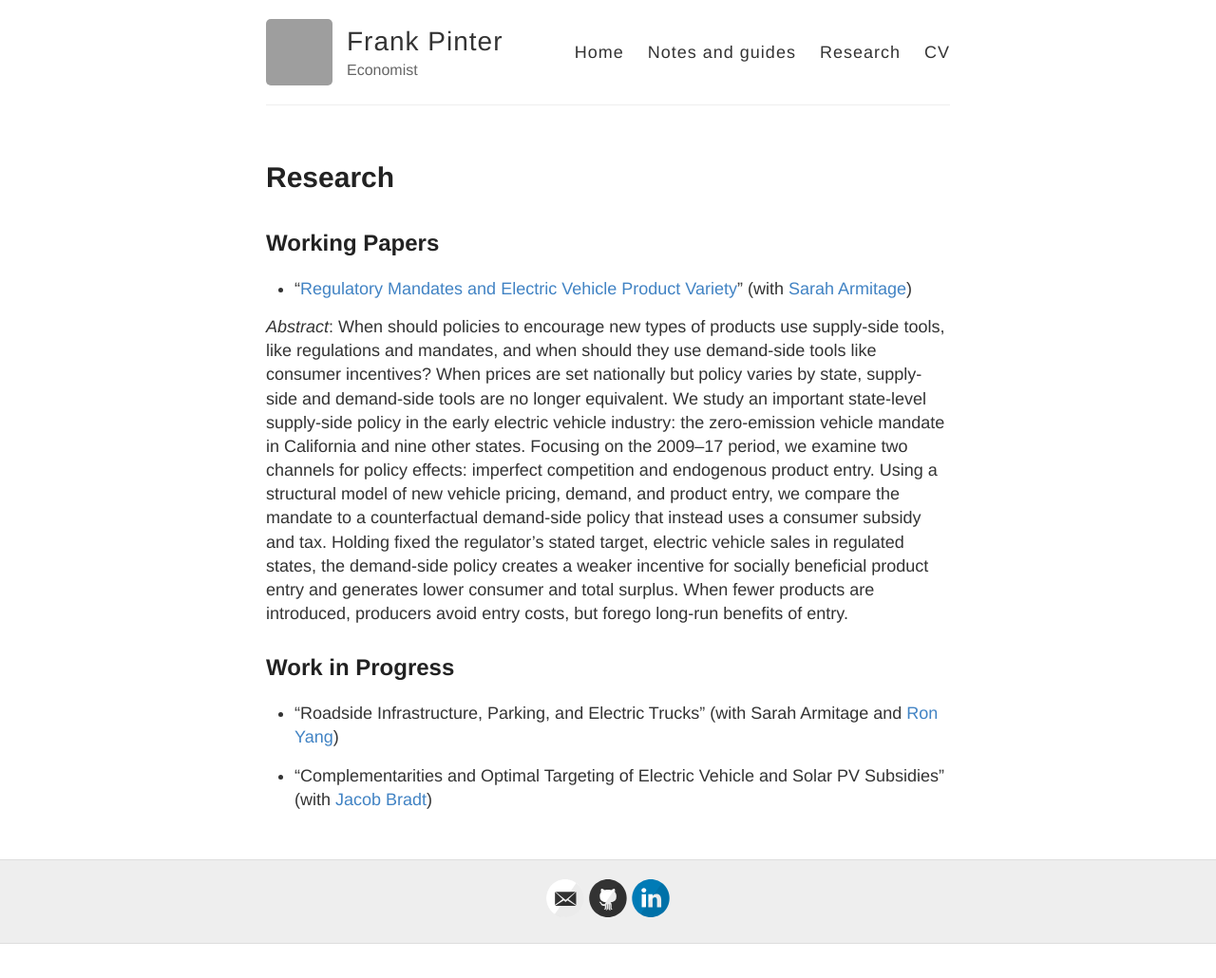
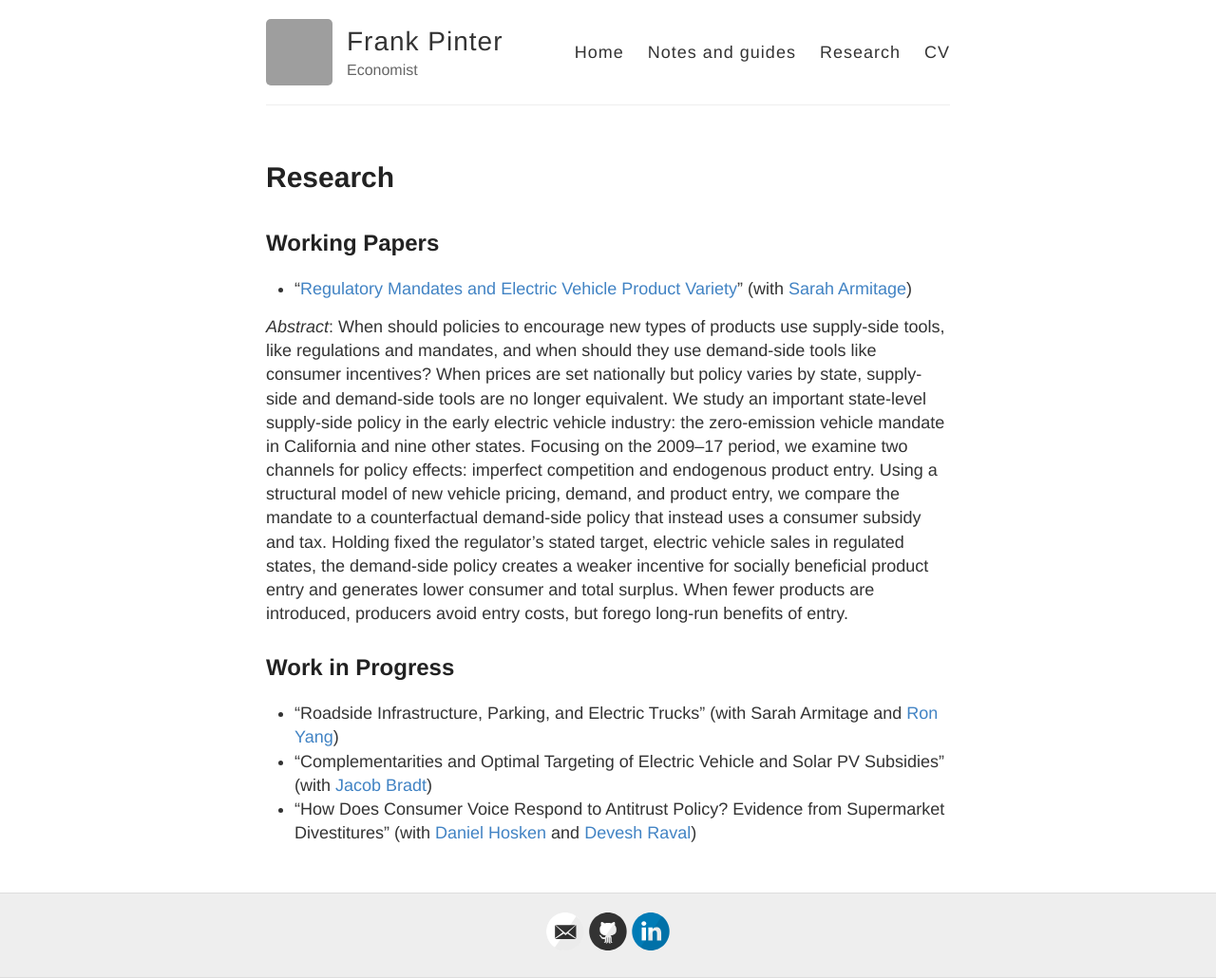
Before and after one commit to fpinter/fpinter.github.io, a Jekyll site: the page built from research.md, in a window 1280 px wide. Shown: the whole page at 95% size. Built offline with Jekyll 4.4.1, drawn with Linux system fonts in a browser that asks for light colours; before the commit the page ends 994 px from its top, so only the background shows below that; grey boxes are pictures that could not be loaded.

Commit message:
update cv

```diff
--- a/research.md
+++ b/research.md
@@ -12,5 +12,5 @@ title: Research
 ## Work in Progress
 
 * "Roadside Infrastructure, Parking, and Electric Trucks" (with Sarah Armitage and [Ron Yang](https://www.rnyang.net/))
-
 * "Complementarities and Optimal Targeting of Electric Vehicle and Solar PV Subsidies" (with [Jacob Bradt](https://jacobbradt.com/))
+* "How Does Consumer Voice Respond to Antitrust Policy? Evidence from Supermarket Divestitures" (with [Daniel Hosken](https://www.ftc.gov/about-ftc/commissioners-staff/daniel-s-hosken) and [Devesh Raval](https://www.devesh-raval.com/))
```
Also changed, not shown: 2 other files.
